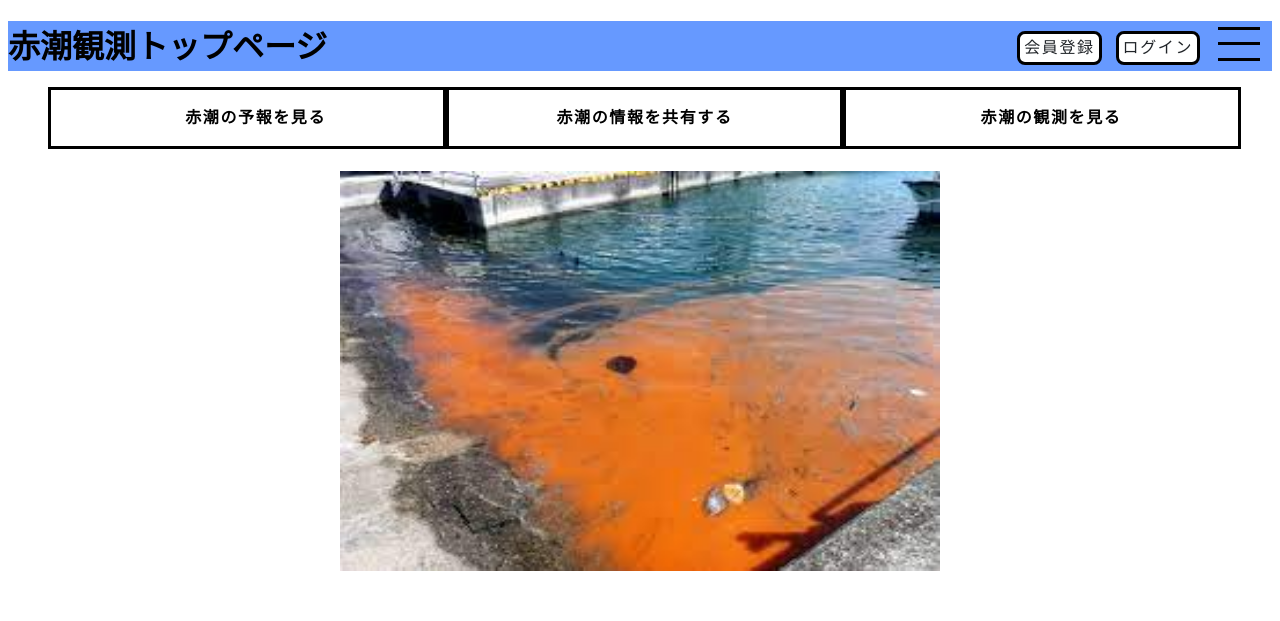
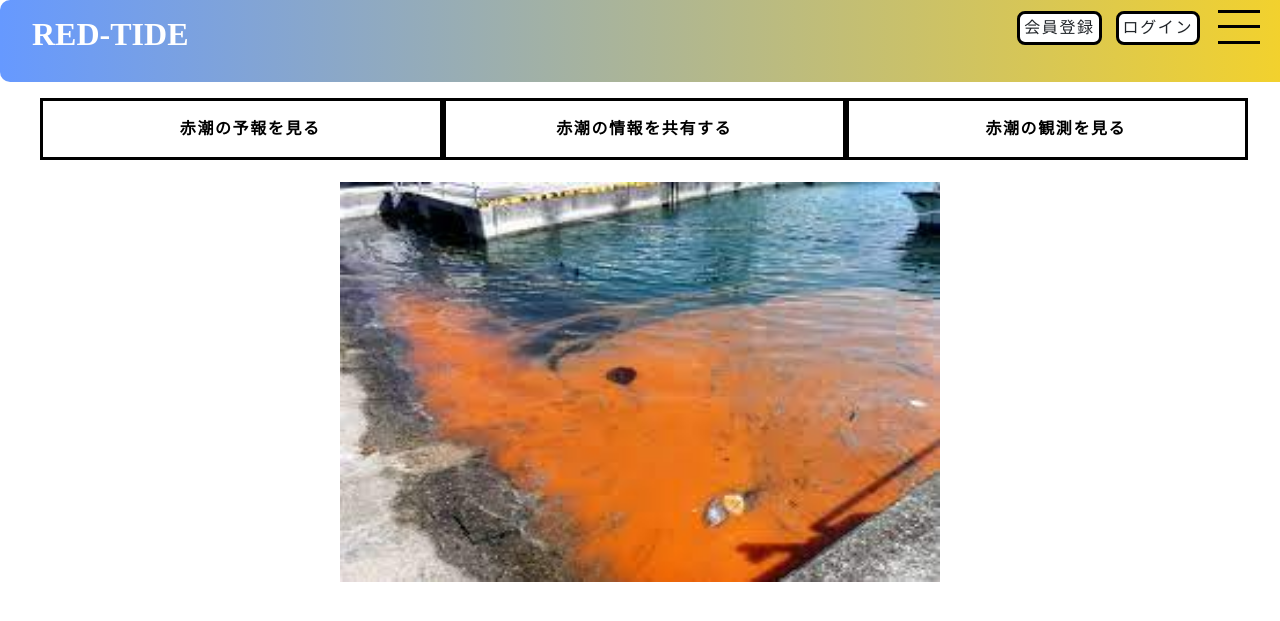
Before and after one commit to Darzi-Rin/GroupD_Redtide, a Django app: page / in a window 1280 px wide; the page is wider, and only the part inside the window is pictured. Shown: the top 621 px of that part. Run offline with Django 3.2, Linux system fonts and the light colour scheme.

Commit message:
CSSを装飾

```diff
--- a/basicapp/templates/basic/index.html
+++ b/basicapp/templates/basic/index.html
@@ -22,9 +22,12 @@
     {% block header %}
     <header>
         <!-- タイトルと会員登録とログイン -->
-        <div class="toppage">
-            <h1>赤潮観測トップページ</h1>
-        </div>
+        <!-- <div class="toppage">
+            <h1>RED-TIDE</h1>
+        </div> -->
+        <!-- <div class="toppage"> -->
+            <h1>RED-TIDE</h1>
+        <!-- </div> -->
         <div class="account">
             <a href="{% url 'basicapp:sign_up' %}" class="login login--orange">会員登録</a>
             <a href="{% url 'basicapp:login' %}"   class="login login--orange">ログイン</a>
--- a/static/css/hamburger.css
+++ b/static/css/hamburger.css
@@ -1,22 +1,29 @@
+body {
+  margin: 0;
+}
 
-  /* 新 */
   /*
 hamburger(ハンバーガーアイコン)
 =================================== */
 
 header {
-  background-color: #6699ff;
+  /* background-color: #6699ff; */
   width: 100%;
   height: 50px;
-  margin-top: 20px;
-  /* position: fixed;  */
-  /* ウィンドウを基準に画面に固定 */
+  padding: 1rem 2rem;
+  color: #fff;
+  border-radius: 10px;
+  background-image: -webkit-gradient(linear, left top, right top, from(#6699ff), to(#f9d423));
+  background-image: -webkit-linear-gradient(left, #6699ff 0%, #f9d423 100%);
+  background-image: linear-gradient(to right, #6699ff 0%, #f9d423 100%);
+
 }
+
 
 .hamburger {
   position: absolute;
   right: 20px;
-  top: 26px;
+  top: 9px;
   width: 50px;
   height: 40px;
   cursor: pointer;
--- a/static/css/styles.css
+++ b/static/css/styles.css
@@ -1,33 +1,12 @@
-/* 新 */
-/* .title {
-  margin-left: 10%;
+h1 {
+  margin: 0;
 }
-
-/* トップページの文字の位置 */
-
-.toppage{
-  margin-top: 10px;
-}
-
-/* .toppage h1 {
-  font-family: "Sawarabi+Mincho";
-} */
-
-/* 「現在発生している赤潮の枠」 */
-
-/* その枠の位置 */
-
-
-/* h2 {
-  margin-left: 5%;
-  margin-top: 50px
-} */
 
 .account {
   position: absolute;
   /* ボタンの位置 */
   right: 80px;
-  top: 20px;
+  top: 0px;
   /* width: 150px; */
   height: 40px;
   cursor: pointer;
--- a/static/css/test.css
+++ b/static/css/test.css
@@ -8,10 +8,10 @@
   margin-left: 50%;
 } */
 
-.toppage{
-    /* left: 100px; */
+/* .toppage{
+    left: 100px;
     margin-left: 10px;
-  }
+  } */
 
   /* .toppage h1 {
     font-family: "Sawarabi+Mincho";
```
